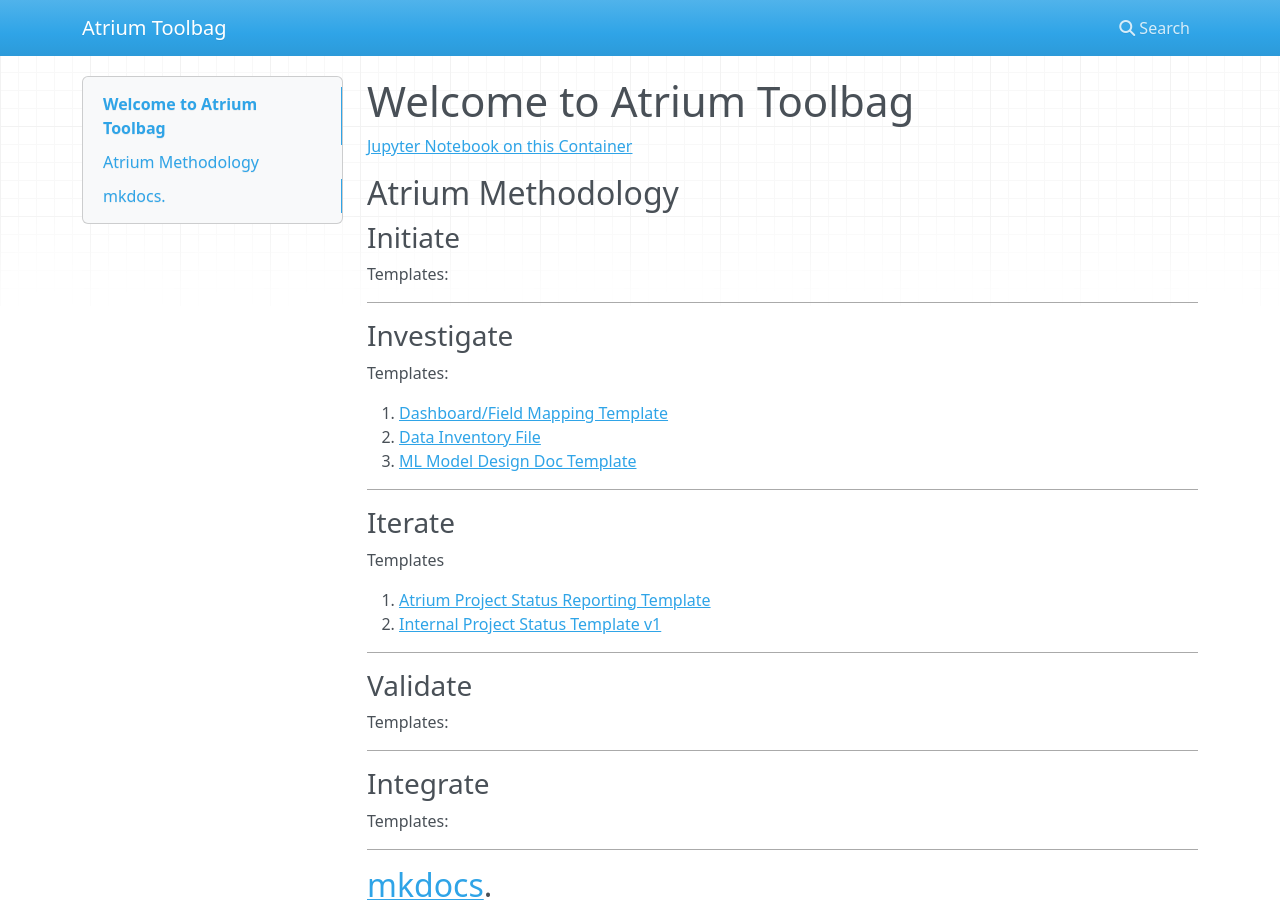
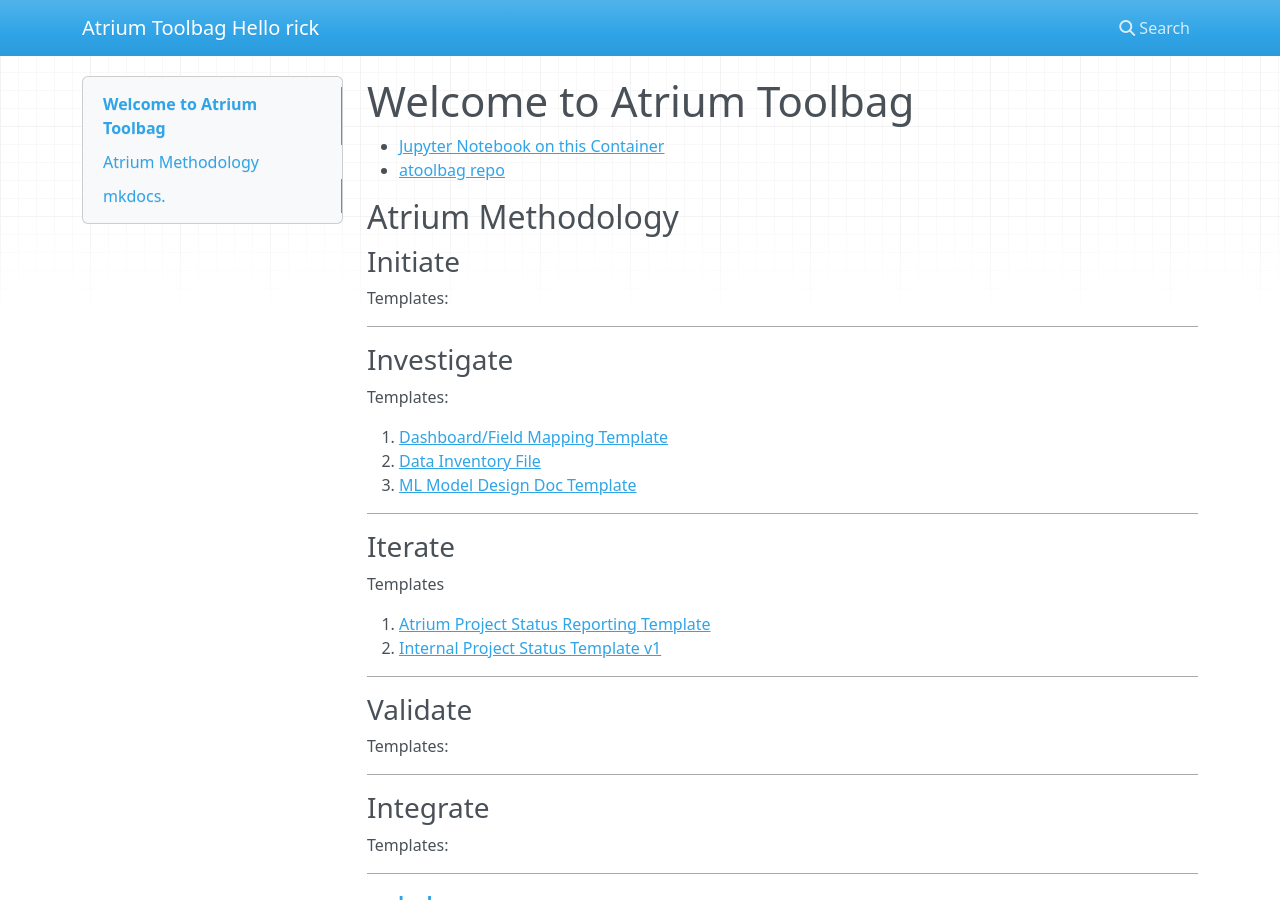
Before and after one commit to kbowerma/adocs, an MkDocs documentation site: the page built from docs/index.md, in a window 1280 px wide and 900 px high. Built offline with MkDocs 1.6.1, drawn with Linux system fonts in a browser that asks for light colours; nearby versions of some CDN libraries.

```diff
--- a/docs/index.md
+++ b/docs/index.md
@@ -1,6 +1,7 @@
 # Welcome to Atrium Toolbag
 
-[Jupyter Notebook on this Container](http://localhost:8888)
+* [Jupyter Notebook on this Container](http://localhost:8888)
+* [atoolbag repo](http://github.com/kbowerma/atoolbag)
 
 ## Atrium Methodology
 
--- a/mkdocs.yml
+++ b/mkdocs.yml
@@ -1 +1 @@
-site_name: Atrium Toolbag
+site_name: Atrium Toolbag Hello rick
```
